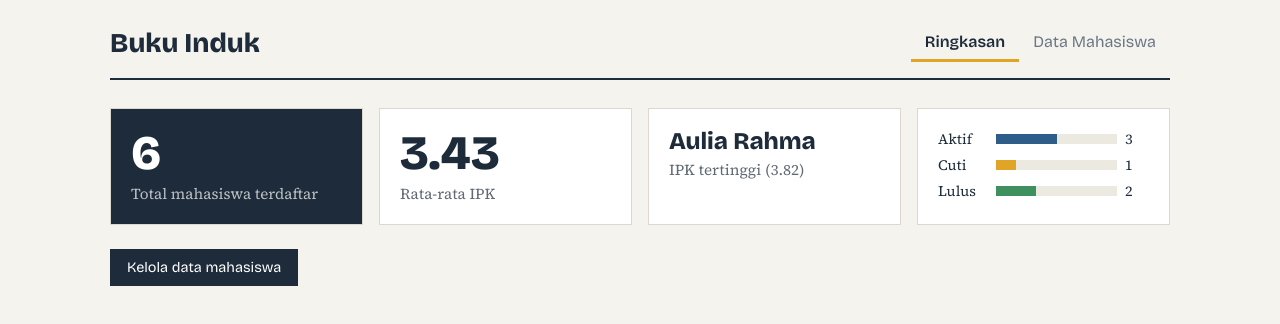
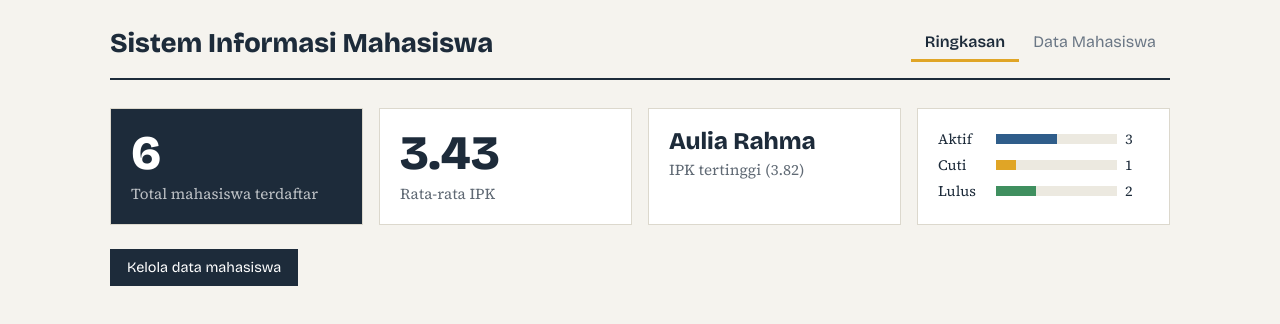
Before and after one commit to gijohardent/frontend-webdev-mid, a React (Vite) app: page / in a window 1280 px wide. Shown: the top 324 px of the page. Built offline with nearby package versions, Linux system fonts and the light colour scheme.

Commit message:
edit navbar

```diff
--- a/src/components/Navbar.tsx
+++ b/src/components/Navbar.tsx
@@ -13,7 +13,7 @@ const items: { key: Page; label: string }[] = [
 export default function Navbar({ page, onChange }: Props) {
   return (
     <header className="navbar">
-      <h1 className="brand">Buku Induk</h1>
+      <h1 className="brand">Sistem Informasi Mahasiswa</h1>
       <nav>
         {items.map((item) => (
           <button
```
